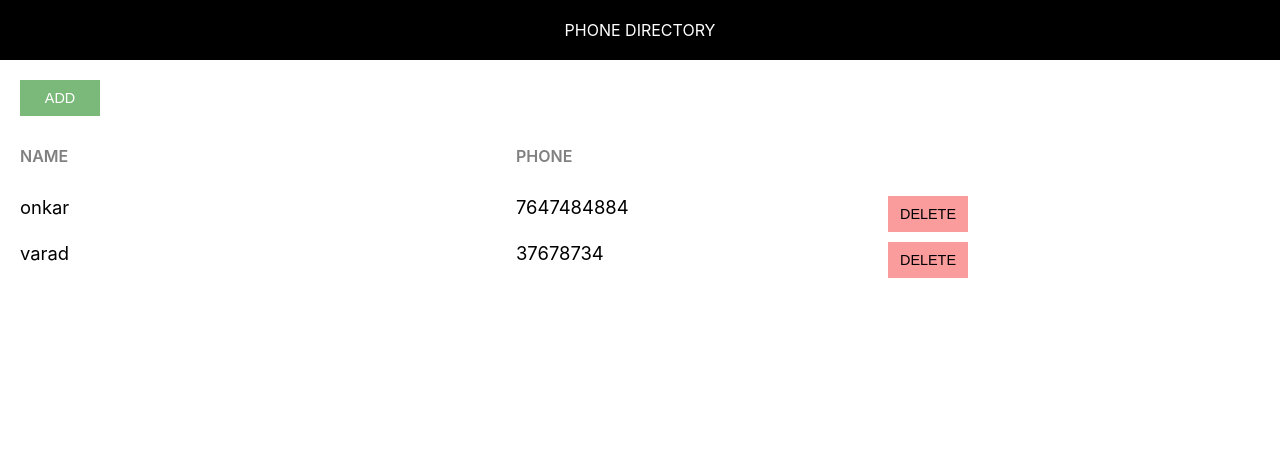
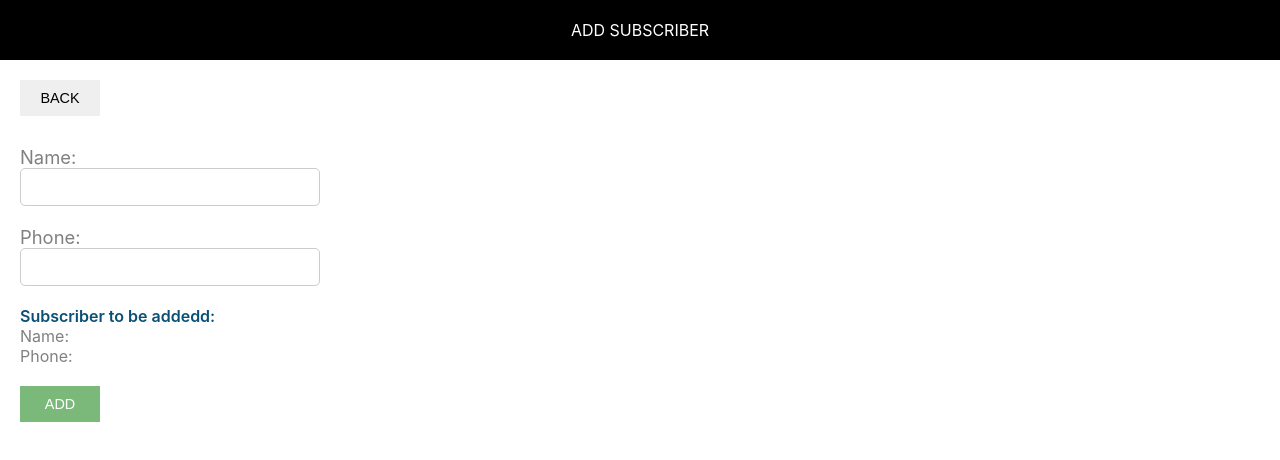
Before and after one commit to onkarsonar/react-phone-directory, a React (Create React App) app: page / in a window 1280 px wide. Shown: the top 460 px of the page. Built offline with nearby package versions, Linux system fonts and the light colour scheme.

Commit message:
Added ‘AddSubscriber

```diff
--- /dev/null
+++ b/src/AddSubscriber.css
@@ -0,0 +1,36 @@
+.subscriber-form {
+    margin-top: 30px;
+}
+
+.label-control {
+    color: #808080;
+    font-size: 1.15rem;
+    margin-right: 15px;
+}
+
+.input-control {
+    width: 300px;
+    min-width: 100px;
+    padding: 10px 15px;
+    display: inline-block;
+    border: 1px solid #ccc;
+    border-radius: 5px;
+    box-sizing: border-box;
+    font-size: 0.9rem;
+    outline: none;
+}
+
+.subscriber-info-container {
+    font-size: 1rem;
+    margin-right: 10px;
+    margin-bottom: 20px;
+}
+
+.subscriber-to-add-heading {
+    color: #0a4f75;
+    font-weight: 600;
+}
+
+.subscriber-info {
+    color: #808080;
+}
--- /dev/null
+++ b/src/AddSubscriber.js
@@ -0,0 +1,29 @@
+import React, {Component} from 'react';
+import Header from './Header';
+import './AddSubscriber.css'
+class AddSubscriber extends Component {
+    render() {
+        return (
+            <div>
+                <Header heading="Add Subscriber"/>
+                <div className="component-body-container">
+                    <button className="custom-btn">Back</button>
+                    <form className='subscriber-form'>
+                        <label htmlFor='name' className='label-control'>Name:</label><br/>
+                        <input id="name" type="text" className='input-control' name='name'/><br/><br/>
+                        <label htmlFor='phone' className='label-control'>Phone:</label><br/>
+                        <input id="phone" type="text" className='input-control' name='phone'/><br/><br/>
+                        <div className='subscriber-info-container'>
+                        <span className='subscriber-to-add-heading'>Subscriber to be addedd:</span><br/>
+                        <span className='subscriber-info'>Name:</span><br/>
+                        <span className='subscriber-info'>Phone:</span><br/>
+                        </div>
+                        <button type="submit" className='custom-btn add-btn'>Add</button>
+                    </form>
+                </div>
+            </div>
+        )
+    }
+}
+
+export default AddSubscriber;
--- a/src/Header.css
+++ b/src/Header.css
@@ -6,25 +6,7 @@
     text-transform: uppercase;
 }
 
-.component-body-container {
-    padding: 20px;
-}
 
-.custom-btn {
-    padding: 10px;
-    border: none;
-    margin-right: 10px;
-    text-transform: uppercase;
-    width: 80px;
-    font-size: 0.9rem;
-    cursor: pointer;
-    outline: none;
-}
-
-.add-btn {
-    background: #7ab97a;
-    color: #fff;
-}
 
 
 .grid-container {
--- /dev/null
+++ b/src/common/Common.css
@@ -0,0 +1,21 @@
+.component-body-container {
+    padding: 20px;
+}
+
+.custom-btn {
+    padding: 10px;
+    border: none;
+    margin-right: 10px;
+    text-transform: uppercase;
+    width: 80px;
+    font-size: 0.9rem;
+    cursor: pointer;
+    outline: none;
+}
+
+
+
+.add-btn {
+    background: #7ab97a;
+    color: #fff;
+}
--- a/src/index.js
+++ b/src/index.js
@@ -2,12 +2,14 @@
 import ReactDOM from 'react-dom/client';
 import './index.css';
 import App from './App';
+import AddSubscriber from './AddSubscriber';
 import reportWebVitals from './reportWebVitals';
+import './common/Common.css'
 
 const root = ReactDOM.createRoot(document.getElementById('root'));
 root.render(
   <React.StrictMode>
-    <App />
+    <AddSubscriber />
   </React.StrictMode>
 );
 
```
